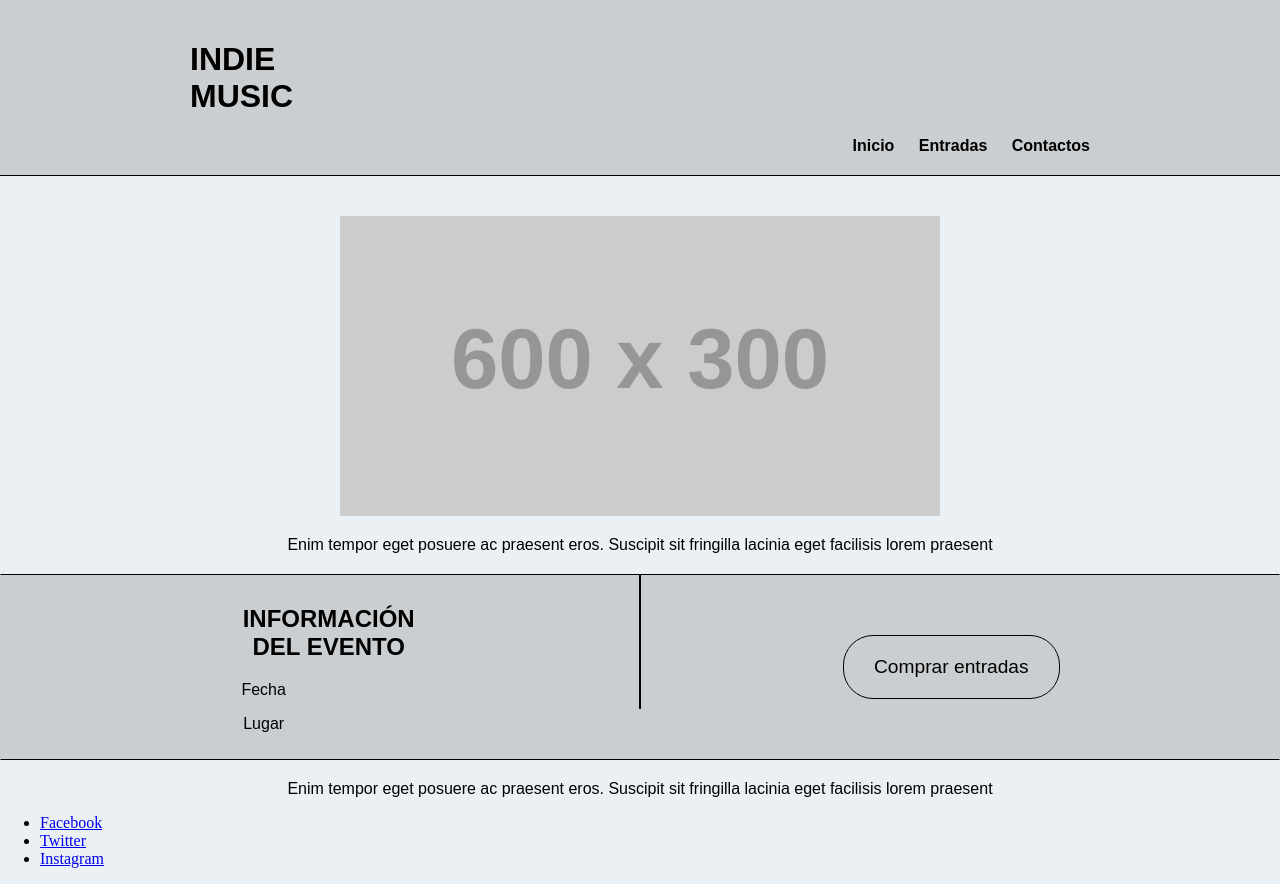
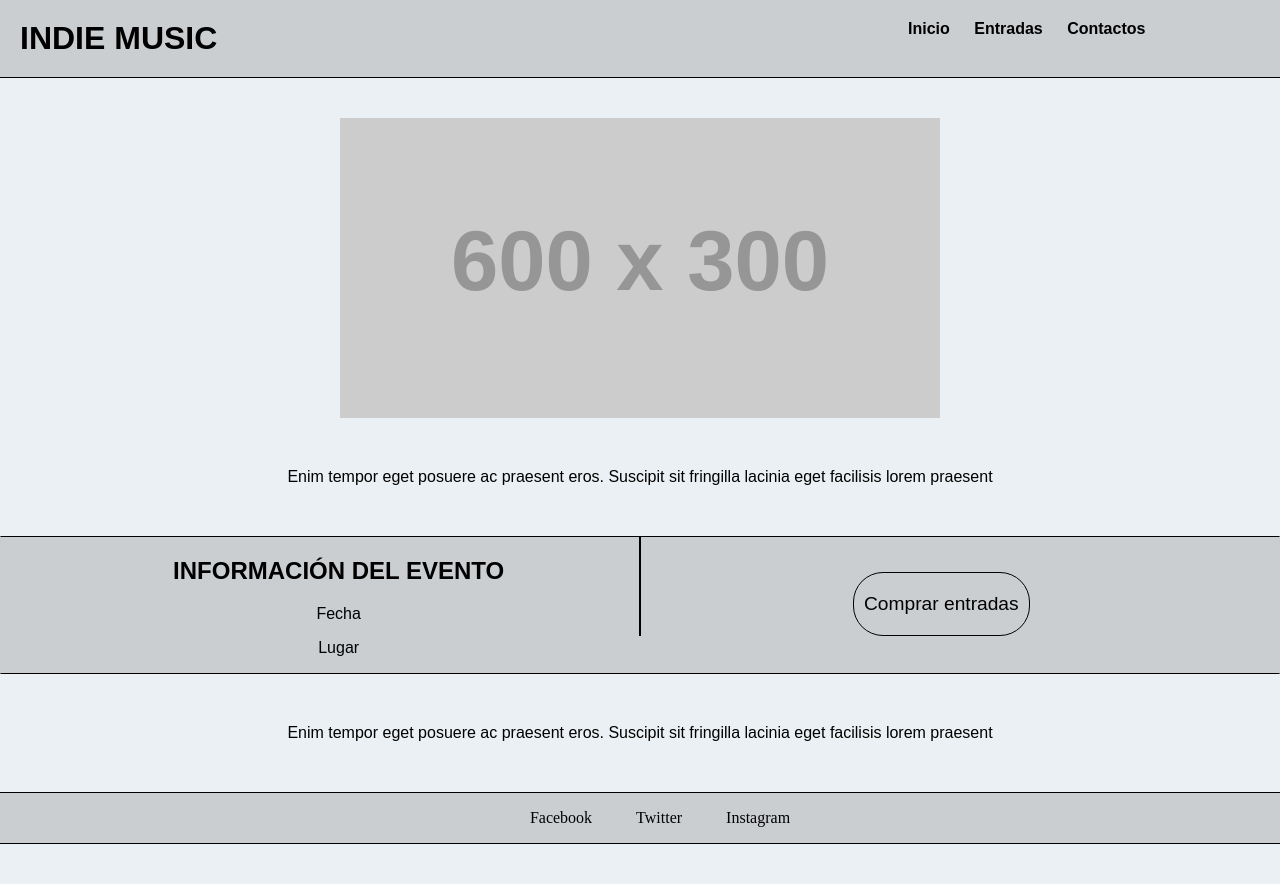
Before and after one commit to AlbaVazquez/Actividades-DisIntWeb, a plain HTML site: page Maquetas/Concierto/081025.html in a window 1280 px wide. After the commit the page ends 846 px from the top, so only its background shows below. Drawn offline with Linux system fonts and the light colour scheme; placeholder pictures from the web are drawn by us.

Commit message:
última clase

```diff
--- a/Maquetas/Concierto/081025.css
+++ b/Maquetas/Concierto/081025.css
@@ -3,32 +3,34 @@
 header {
     background-color: rgb(203, 206, 209);
     padding: 20px;
-    text-align: center;
     border-bottom: 1px solid #000000;
 }
 
 header h1 {
     text-align: left;
-    margin-left: 170px;
+    display: inline;
+
 }
 
 header nav {
-    text-align: right;
-    margin-right: 170px;
+    float: right;
+
+     width: 30%;
 }
 
-.menu {
+header nav ul {
     list-style-type: none;
     margin: 0;
     padding: 0;
+
 }
 
-.menu li {
+header nav ul  li {
     display: inline;
     margin-left: 20px;
 }
 
-.menu a {
+header nav ul li a {
     text-decoration: none;
     color: #000;
     font-weight: bold;
@@ -43,7 +45,17 @@ body {
 }
 
 main {
-    margin-top: 40px;;
+    margin-top: 40px;
+}
+
+img {
+    display: block;
+    margin: 0 auto;
+    max-width: 80%;
+}
+
+.texto {
+    margin: 50px;
     text-align: center;
 }
 
@@ -57,6 +69,7 @@ main {
     background-color: rgb(203, 206, 209);
     border-bottom: 1px solid #000000;
     border-top: 1px solid #000000;
+    text-align: center;
 }
 
 .secciones-evento {
@@ -64,36 +77,28 @@ main {
 }
 
 .secciones-evento h2 {
-    text-align: center;
     margin-top: 0;
     padding-top: 20px;
 }
 
-.secciones-evento p {
-    margin-right: 130px;
-}
 
 #informacion-evento {
+    font-size: 1rem;
     width: 47%;
-    padding: 10px;
-    vertical-align: top;
-    font-size: 1rem;
 }
 
 #comprar-entradas {
     width: 47%;
-    padding: 10px;
     vertical-align: top;
     font-size: 1rem;
     border-left: 2px solid #000000;
-    text-align: center;
-    padding-top: 60px;
+    padding-top: 35px;
 }
 
 #comprar-entradas button {
     background-color: rgb(203, 206, 209);
     border: 1px solid rgb(0, 0, 0);
-    padding: 20px 30px;
+    padding: 20px 10px;
     cursor: pointer;
     border-radius: 30px;
     font-size: 1.2rem;
@@ -104,4 +109,22 @@ main {
 
 footer {
     font-family: AwesomeFont;
+    background-color: rgb(203, 206, 209);
+    border-top: 1px solid #000000;
+    border-bottom: 1px solid #000000;
+    text-align: center;
 }
+
+footer ul {
+    list-style-type: none;
+}
+
+footer ul li {
+    display: inline;
+    padding: 20px;
+}
+
+footer ul li a {
+    text-decoration: none;
+    color: #000;
+}
--- a/Maquetas/Concierto/081025.html
+++ b/Maquetas/Concierto/081025.html
@@ -6,24 +6,27 @@
     <title>Actividad Maqueta</title>
     <link rel="stylesheet" href="081025.css">
 </head>
+
 <body>
-    <header id="header-principal">
-        <h1>INDIE<br>MUSIC</h1>
-        <nav id="navegacion-principal">
-            <ul class="menu">
-                <li><a href="#">Inicio</a></li>
-                <li><a href="#">Entradas</a></li>
-                <li><a href="#">Contactos</a></li>
-            </ul>
-        </nav>
+
+    <header>
+            <h1>INDIE MUSIC</h1>
+            <nav>
+                <ul>
+                    <li><a href="#">Inicio</a></li>
+                    <li><a href="#">Entradas</a></li>
+                    <li><a href="#">Contactos</a></li>
+                </ul>
+            </nav>
     </header>
+
     <main>
         <img src="https://placehold.co/600x300" alt="Imagen de música indie" id="imagen-principal">
-        <p>Enim tempor eget posuere ac praesent eros. Suscipit sit fringilla lacinia eget facilisis lorem praesent</p>
+        <p class="texto">Enim tempor eget posuere ac praesent eros. Suscipit sit fringilla lacinia eget facilisis lorem praesent</p>
 
         <div id="evento-contenedor">
             <section class="secciones-evento" id="informacion-evento">
-                <h2>INFORMACIÓN<br>DEL EVENTO</h2>
+                <h2>INFORMACIÓN DEL EVENTO</h2>
                 <p>Fecha</p>
                 <p>Lugar</p>
             </section>
@@ -31,17 +34,17 @@
                 <button>Comprar entradas</button>
             </section>
         </div>
-        <p>Enim tempor eget posuere ac praesent eros. Suscipit sit fringilla lacinia eget facilisis lorem praesent</p>
+        <p class="texto">Enim tempor eget posuere ac praesent eros. Suscipit sit fringilla lacinia eget facilisis lorem praesent</p>
     </main>
-    <footer id="footer-principal">
-        <nav id="navegacion-secundaria">
-            <ul class="menu-footer">
+
+    <footer>
+            <ul>
                 <li><a href="#">Facebook</a></li>
                 <li><a href="#">Twitter</a></li>
                 <li><a href="#">Instagram</a></li>
             </ul>
-        </nav>
     </footer>
+
 </body>
 
 </html>
```
